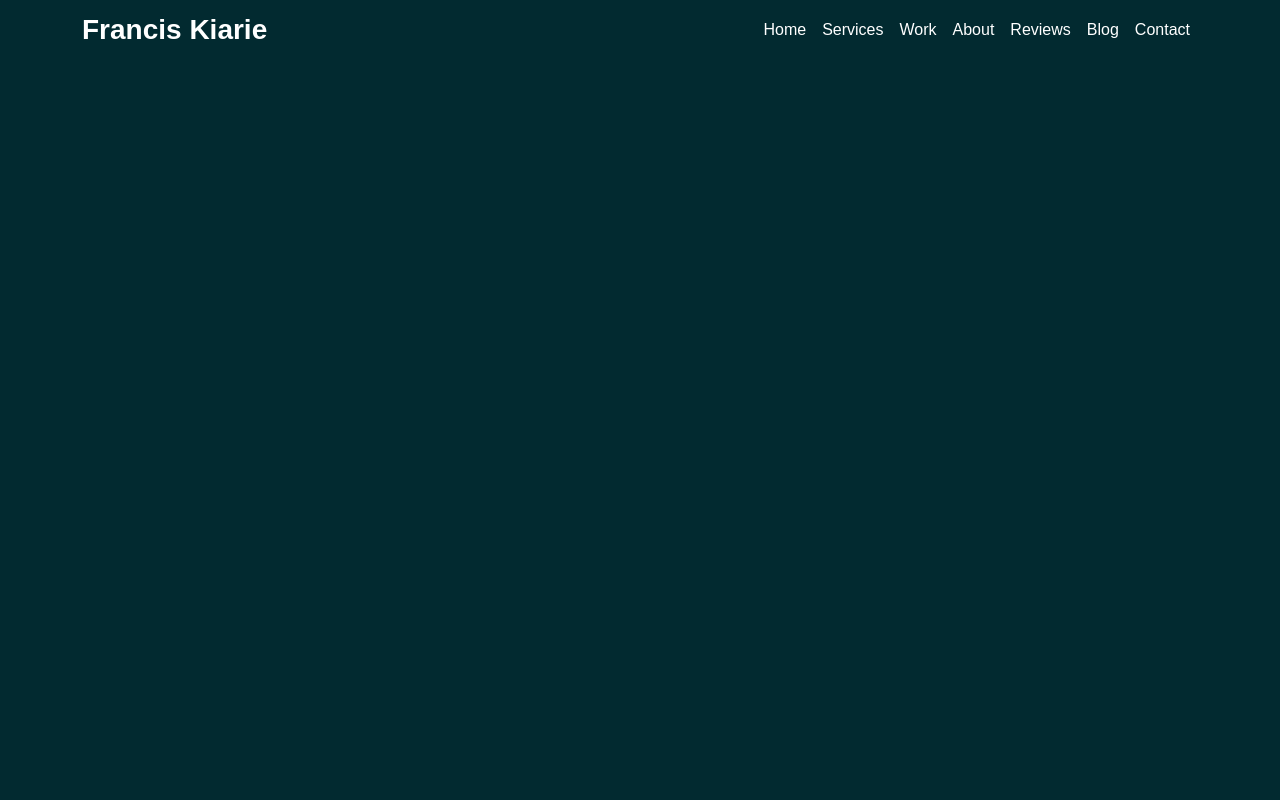
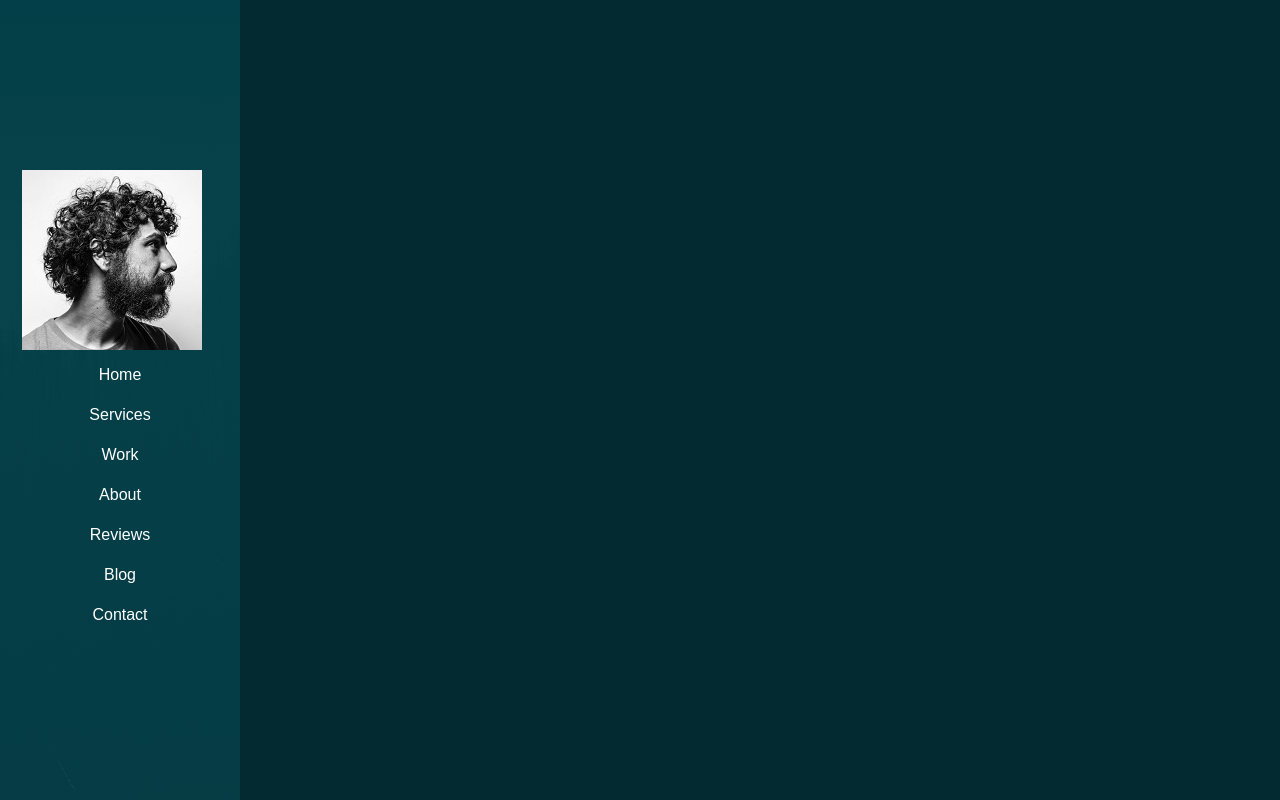
Before and after one commit to fkiarie/resumewebsite, a plain HTML site: page index.html in a window 1280 px wide. Drawn offline with nearby package versions, Linux system fonts and the light colour scheme; a web font is replaced by a local one.

Commit message:
add profile image

```diff
--- a/index.html
+++ b/index.html
@@ -17,9 +17,10 @@
   </head>
   <body>
     <nav class="navbar navbar-expand-lg navbar-light navbar-dark">
-      <div class="container">
+      <div class="container flex-lg-column">
         <a class="navbar-brand" href="#">
-          <span class="h3 fw-bold">Francis Kiarie</span>
+          <span class="h3 fw-bold d-block d-lg-none">Francis Kiarie</span>
+          <img src="images/person.jpg" class="d-none d-lg-block" alt="">
         </a>
         <button
           class="navbar-toggler"
@@ -33,7 +34,7 @@
           <span class="navbar-toggler-icon"></span>
         </button>
         <div class="collapse navbar-collapse" id="navbarNav">
-          <ul class="navbar-nav ms-auto">
+          <ul class="navbar-nav ms-auto flex-lg-column text-lg-center">
             <li class="nav-item">
               <a class="nav-link active" href="#home">Home</a>
             </li>
--- a/main.css
+++ b/main.css
@@ -34,3 +34,14 @@ a:hover {
 img {
   width: 100%;
 }
+@media (min-width: 992px) {
+  .navbar {
+    min-height: 100vh;
+    width: var(--sidbar-width);
+    background: linear-gradient(rgb(3, 63, 71.9), rgb(3, 63, 71, 0.9)),
+      url(images/sidebar-img.jpg);
+    background-size: cover;
+    background-position: center;
+
+  }
+}
```
Also changed, not shown: images/person.jpg (added), images/sidebar-img.jpg (added).
